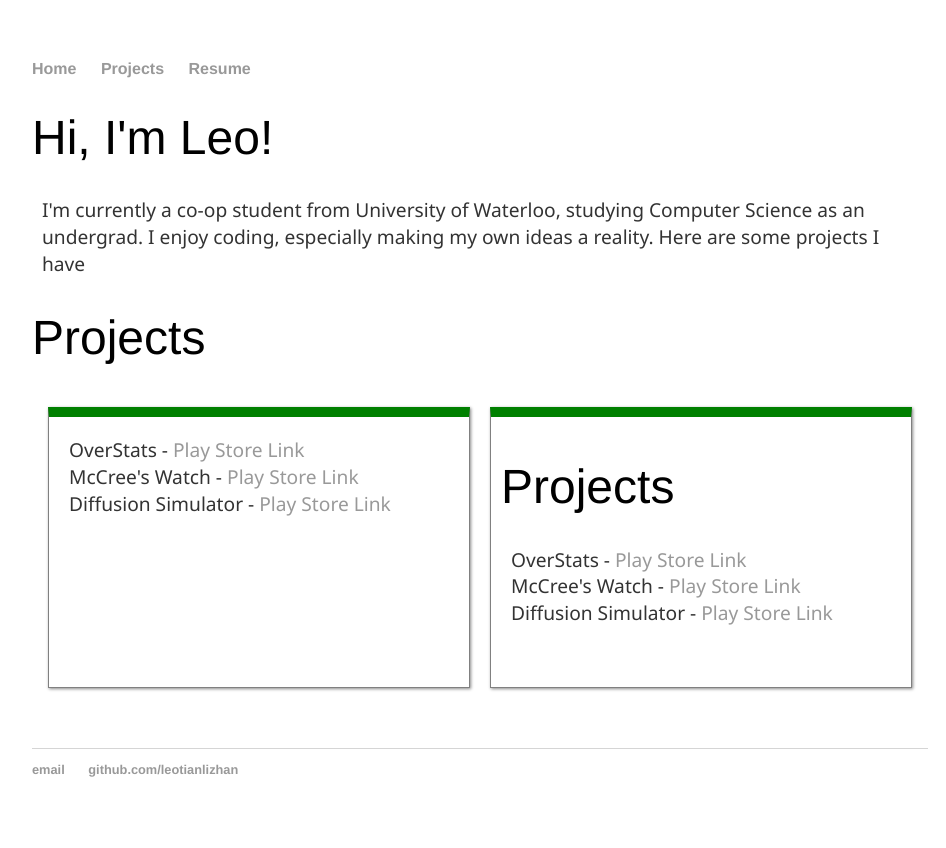
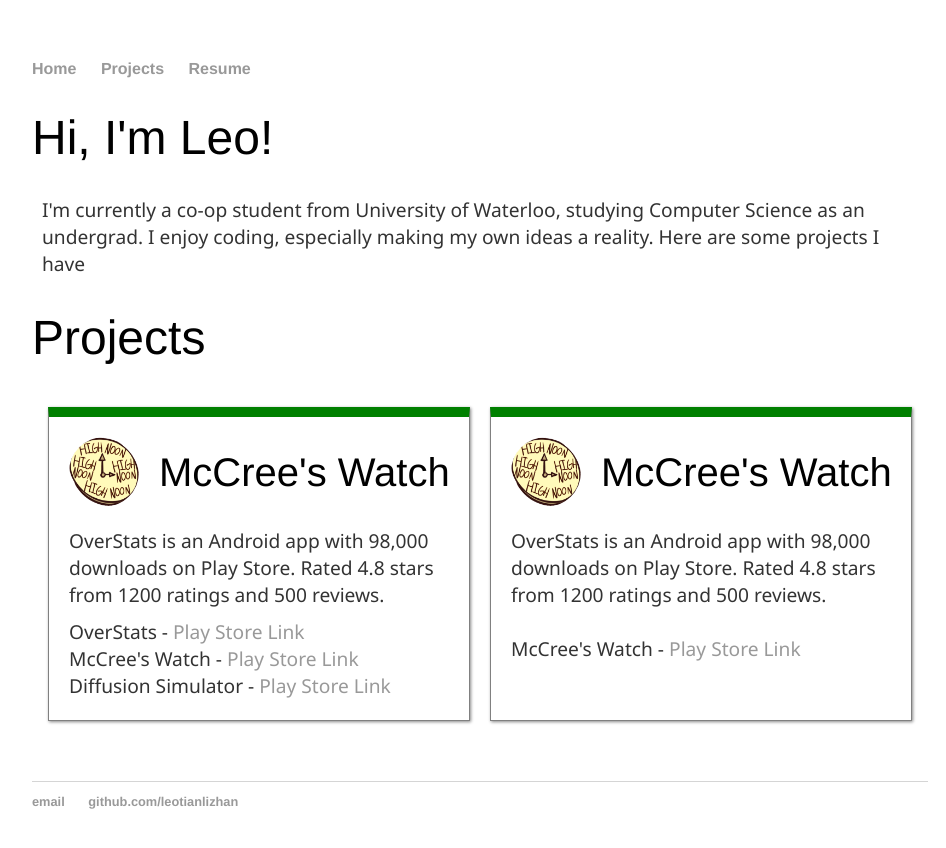
Before and after one commit to leotianlizhan/leotianlizhan.github.io, a plain HTML site: page index.html in a window 1280 px wide. Shown: the whole page, without its empty margins (160-1106 px from the left). Drawn offline with Linux system fonts and the light colour scheme.

Commit message:
still working on index

```diff
--- a/index.html
+++ b/index.html
@@ -22,20 +22,26 @@
 		</div><!-- /.container -->
         	<div id="mainbox">
     		<div class="card_small">
+			<img src="res_projects/mccreeswatch/ic_launcher-web.png" alt="Logo" />
+		  	<h2>McCree's Watch</h2>
+		  	<p>OverStats is an Android app with 98,000 downloads on Play Store. Rated 4.8 stars from 1200 ratings and 500 reviews. </p>
 				<p>
 					OverStats - <a href="https://goo.gl/jCbl46">Play Store Link</a><br>
 					McCree's Watch - <a href="https://goo.gl/73w4yP">Play Store Link</a><br>
 					Diffusion Simulator - <a href="https://goo.gl/eEezIC ">Play Store Link</a><br>
 				</p>
     		</div><!-- /.card_small -->
+
 		<div class="card_small">
-        		<h1>Projects</h1>
-				<p>
-					OverStats - <a href="https://goo.gl/jCbl46">Play Store Link</a><br>
-					McCree's Watch - <a href="https://goo.gl/73w4yP">Play Store Link</a><br>
-					Diffusion Simulator - <a href="https://goo.gl/eEezIC ">Play Store Link</a><br>
-				</p>
-    		</div><!-- /.card_small -->
+			<img src="res_projects/mccreeswatch/ic_launcher-web.png" alt="Logo" />
+		  	<h2>McCree's Watch</h2>
+		  	<p>
+				OverStats is an Android app with 98,000 downloads on Play Store. Rated 4.8 stars from 1200 ratings and 500 reviews.
+				<br><br>McCree's Watch - <a href="https://goo.gl/73w4yP">Play Store Link</a>
+			</p>
+		</div><!-- /.card_small -->
+
+
 		</div><!-- /.mainbox -->
 		<footer>
     		<ul>
```
